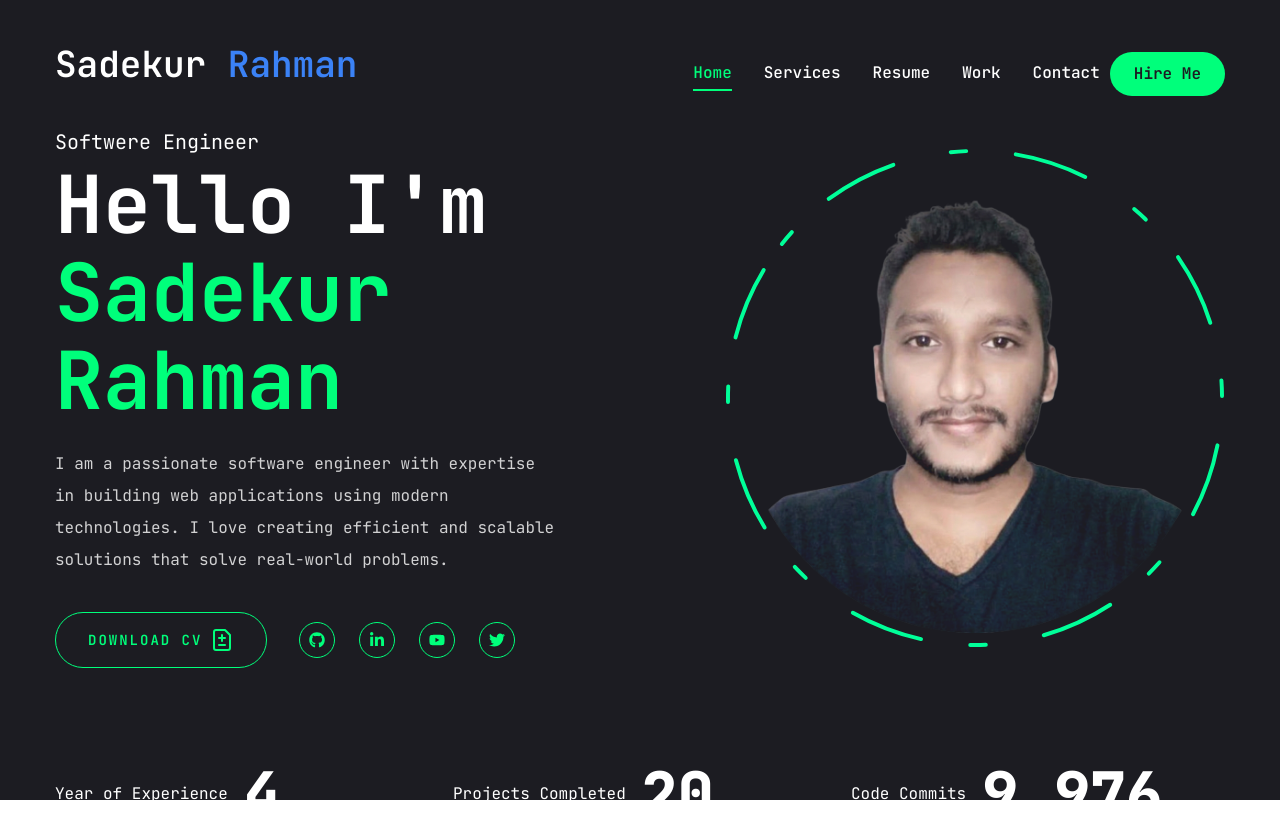
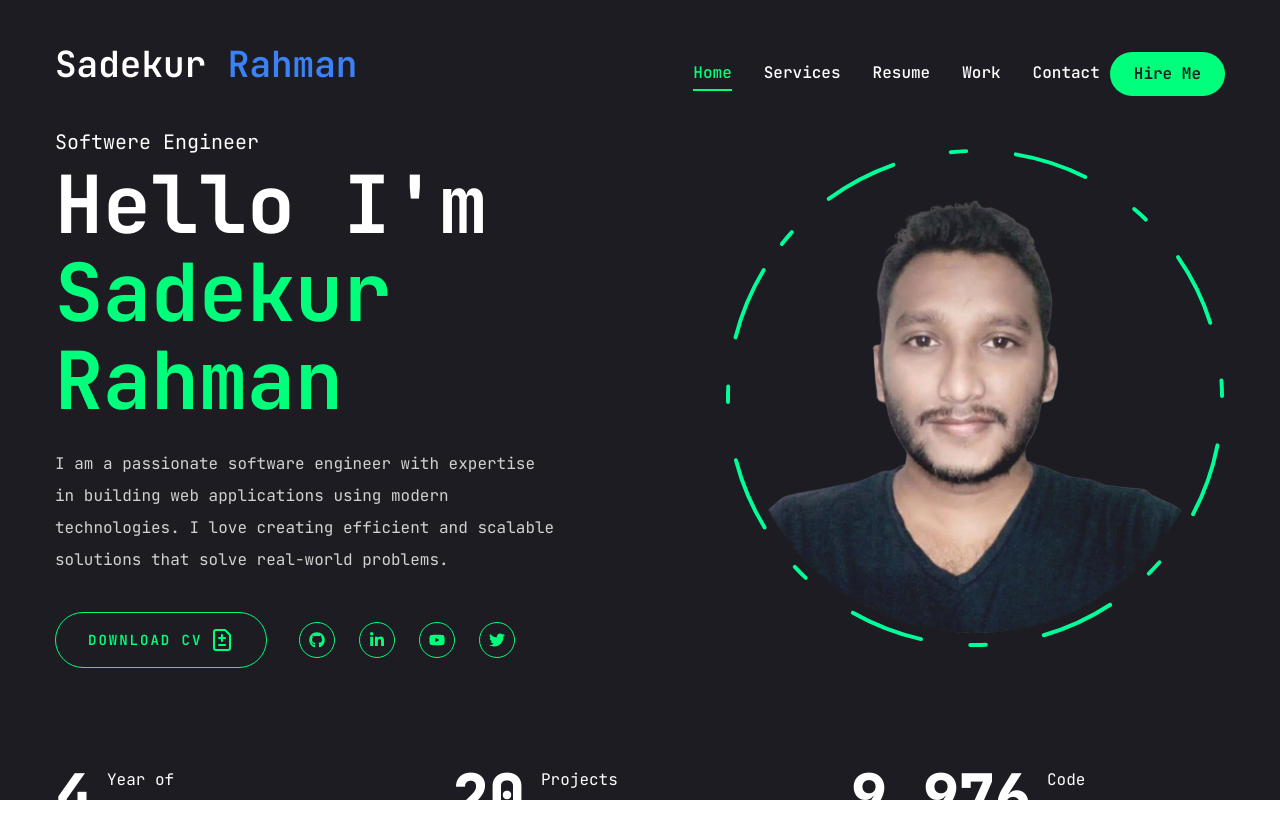
Before and after one commit to sadekur/pfs-2, a Next.js app: page / in a window 1280 px wide. Built offline with nearby package versions, Linux system fonts and the light colour scheme.

Commit message:
Update: Status count sectiion

```diff
--- a/components/Status.jsx
+++ b/components/Status.jsx
@@ -27,13 +27,13 @@ const Status = () => {
               <div key={index}
                 className="flex-1 flex gap-4 items-center justify-centerxl:justify-start"
               >
-                <p>{item.title}</p>
                 <CountUp
                   end={item.num}
                   duration={5}
                   delay={2}
                   className="text-4xl xl:text-6xl font-extrabold"
                 />
+                <p className={item.title.length < 15 ? "max-w-[100px]" : "max-w-[150px]"}>{item.title}</p>
               </div>
             );
           })}
```
